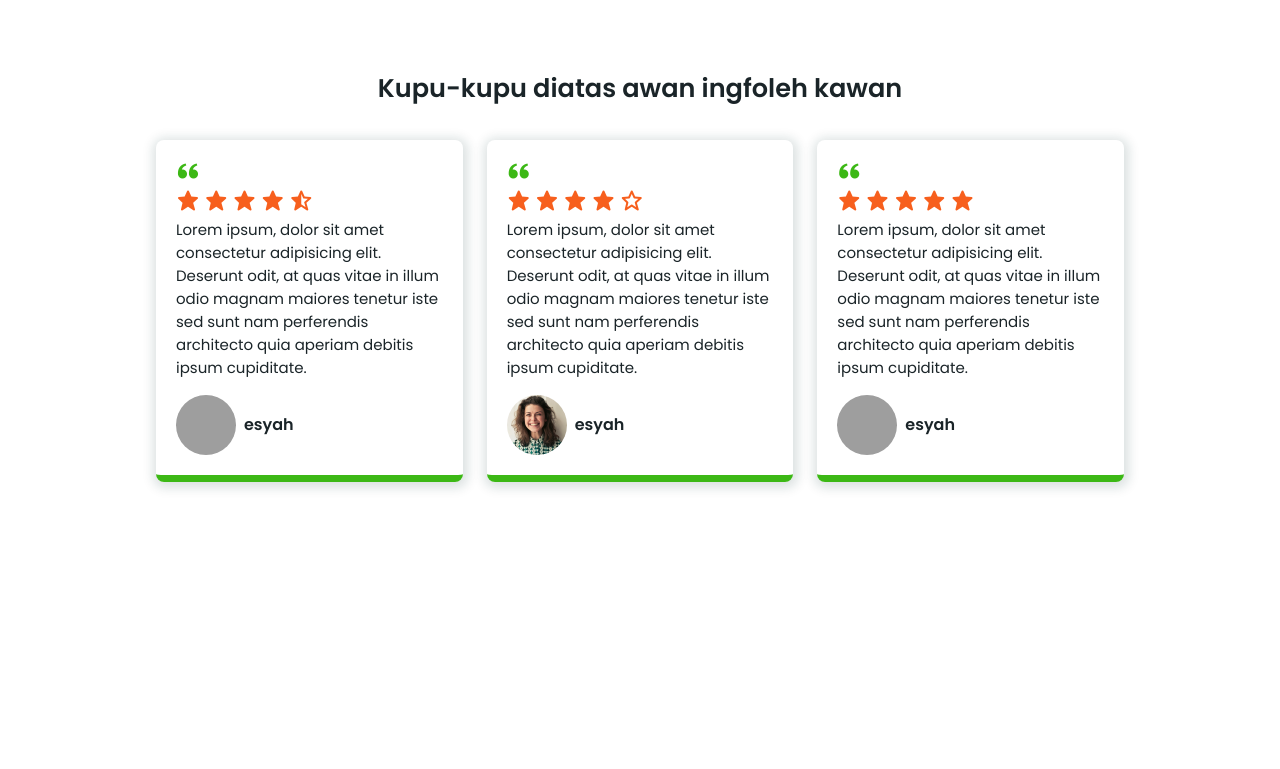
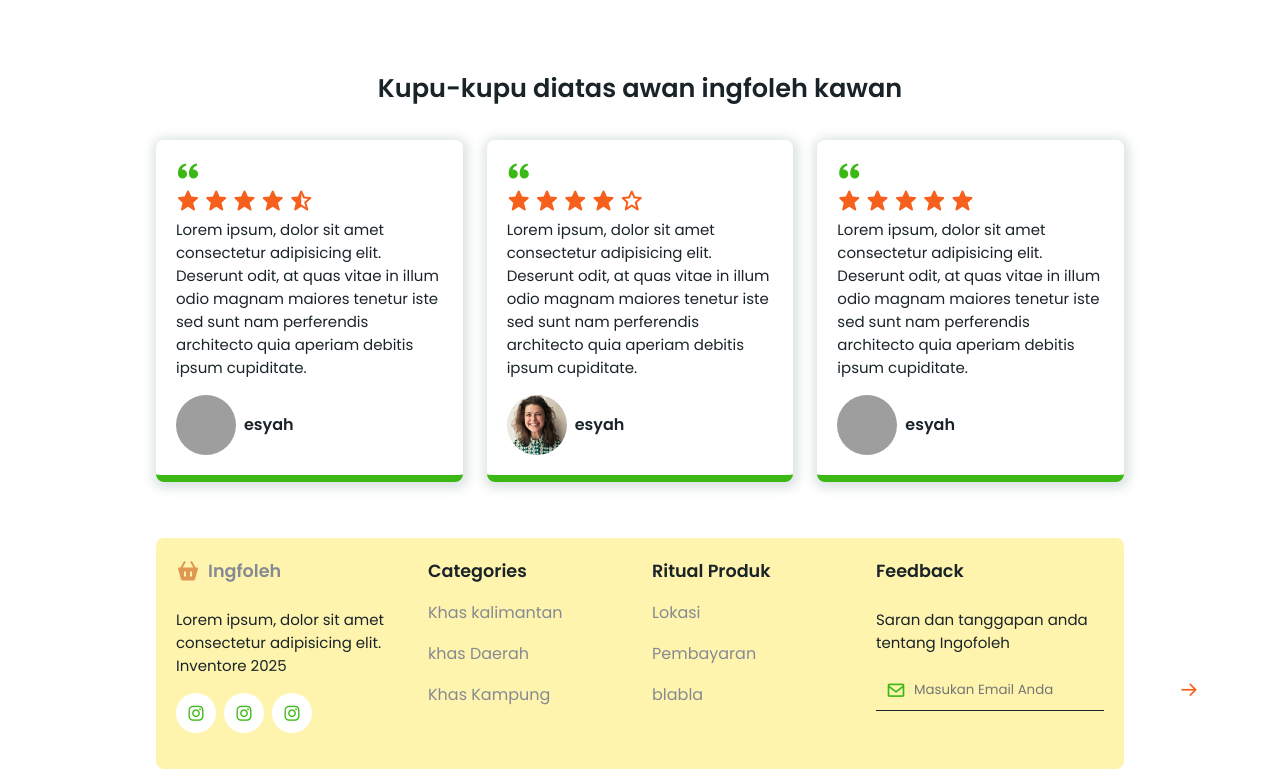
Before and after one commit to kouuch/Ingfoleh, a plain HTML site: page index.html in a window 1280 px wide. Shown: the part 3385-4154 px from the top of the page. Before the commit the page ends 3891 px from the top, so only its background shows below. Drawn offline with nearby package versions, Linux system fonts and the light colour scheme; grey boxes are pictures that could not be loaded.

Commit message:
Menambahkan section footer dengan layout grid dan elemen interaktif
Membuat footer dengan grid responsif yang terdiri dari beberapa box berisi logo, deskripsi, link kategori, link produk ritual, dan form feedback. Menambahkan styling tombol sosial media dengan efek hover dan form input email yang simpel dan mudah digunakan.

```diff
--- a/css/style.css
+++ b/css/style.css
@@ -488,3 +488,99 @@ header {
   font-size: 1rem;
   font-weight: 600;
 }
+
+/* footer */
+
+.footer {
+  background: #fef4ae;
+  max-width: 968px;
+  margin-left: auto;
+  margin-right: auto;
+  display: grid;
+  grid-template-columns: repeat(auto-fit, minmax(200px,auto));
+  gap: 1.5rem;
+  margin-top: 2rem;
+  border-radius: 0.5rem;
+  padding: 20px;
+  -webkit-border-radius: 0.5rem;
+  -moz-border-radius: 0.5rem;
+  -ms-border-radius: 0.5rem;
+  -o-border-radius: 0.5rem;
+}
+
+.footer-box {
+  display: flex;
+  flex-direction: column;
+}
+
+.footer-box p {
+  font-size: 15px;
+  margin: 0.5rem 0 1rem;
+}
+
+.social {
+  display: flex;
+  align-items: center;
+  column-gap: 8px;
+}
+
+.social .bx {
+  padding: 10px;
+  background: var(--bg-color);
+  color: var(--green-color);
+  border-radius: 5rem;
+  font-size: 20px;
+  -webkit-border-radius: 5rem;
+  -moz-border-radius: 5rem;
+  -ms-border-radius: 5rem;
+  -o-border-radius: 5rem;
+}
+
+.social .bx:hover {
+  background: var(--green-color);
+  color: var(--bg-color);
+  transition: 0.2s all linear;
+  -webkit-transition: 0.2s all linear;
+  -moz-transition: 0.2s all linear;
+  -ms-transition: 0.2s all linear;
+  -o-transition: 0.2s all linear;
+}
+
+.footer-box h2 {
+  font-size: 1.1rem;
+  font-weight: 600;
+  margin-bottom: 1rem;
+}
+
+.footer-box a {
+  color: #868a92;
+  margin-bottom: 1rem;
+}
+
+.footer-box a:hover {
+  color: var(--light-orange-color);
+}
+
+.footer-box form {
+  border-bottom: 1px solid var(--text-color);
+  padding: 10px;
+  display: flex;
+  align-items: center;
+  column-gap: 8px;
+}
+
+.footer-box form input {
+  background: transparent;
+  border : none;
+  outline: none;
+}
+
+.footer-box form .bx {
+  font-size: 20PX;
+  color: var(--light-orange-color);
+  cursor: pointer;
+}
+
+.footer-box form .bx-envelope {
+  color: var(--green-color);
+}
--- a/index.html
+++ b/index.html
@@ -296,6 +296,40 @@
         </div>
     </div>
     </section>
+    <!-- footer -->
+    <section class="footer" id="foooter">
+        <div class="footer-box">
+            <a href="#" class="logo"><i class='bx bxs-basket'></i>Ingfoleh</a>
+            <p>Lorem ipsum, dolor sit amet consectetur adipisicing elit. <br>Inventore 2025</p>
+            <div class="social">
+                <a href=""><i class='bx bxl-instagram'></i></a>
+                <a href=""><i class='bx bxl-instagram'></i></a>
+                <a href=""><i class='bx bxl-instagram'></i></a>
+            </div>
+        </div>
+        <div class="footer-box">
+            <h2>Categories</h2>
+            <a href="#">Khas kalimantan</a>
+            <a href="#">khas Daerah</a>
+            <a href="#">Khas Kampung</a>
+        </div>
+        <div class="footer-box">
+            <h2>Ritual Produk</h2>
+            <a href="#">Lokasi</a>
+            <a href="#">Pembayaran</a>
+            <a href="#">blabla</a>
+        </div>
+        <div class="footer-box">
+            <h2>Feedback</h2>
+            <p>Saran dan tanggapan anda tentang Ingofoleh</p>
+            <form action="">
+                <i class='bx bx-envelope' ></i>
+                <input type="email" name="" id="" placeholder="Masukan Email Anda">
+                <i class='bx bx-arrow-back bx-rotate-180' ></i>
+            </form>
+
+        </div>
+    </section>
 
 
     <!-- script CDN -->
```
